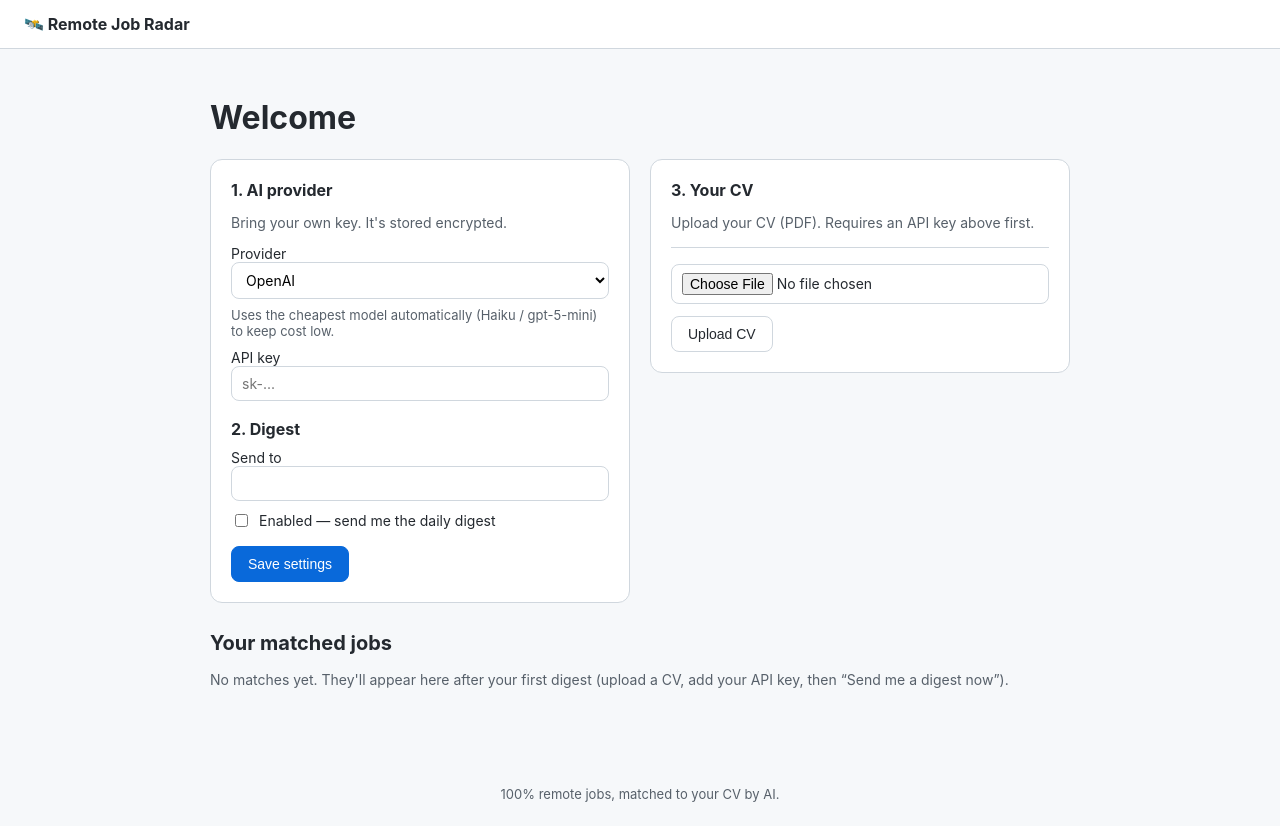
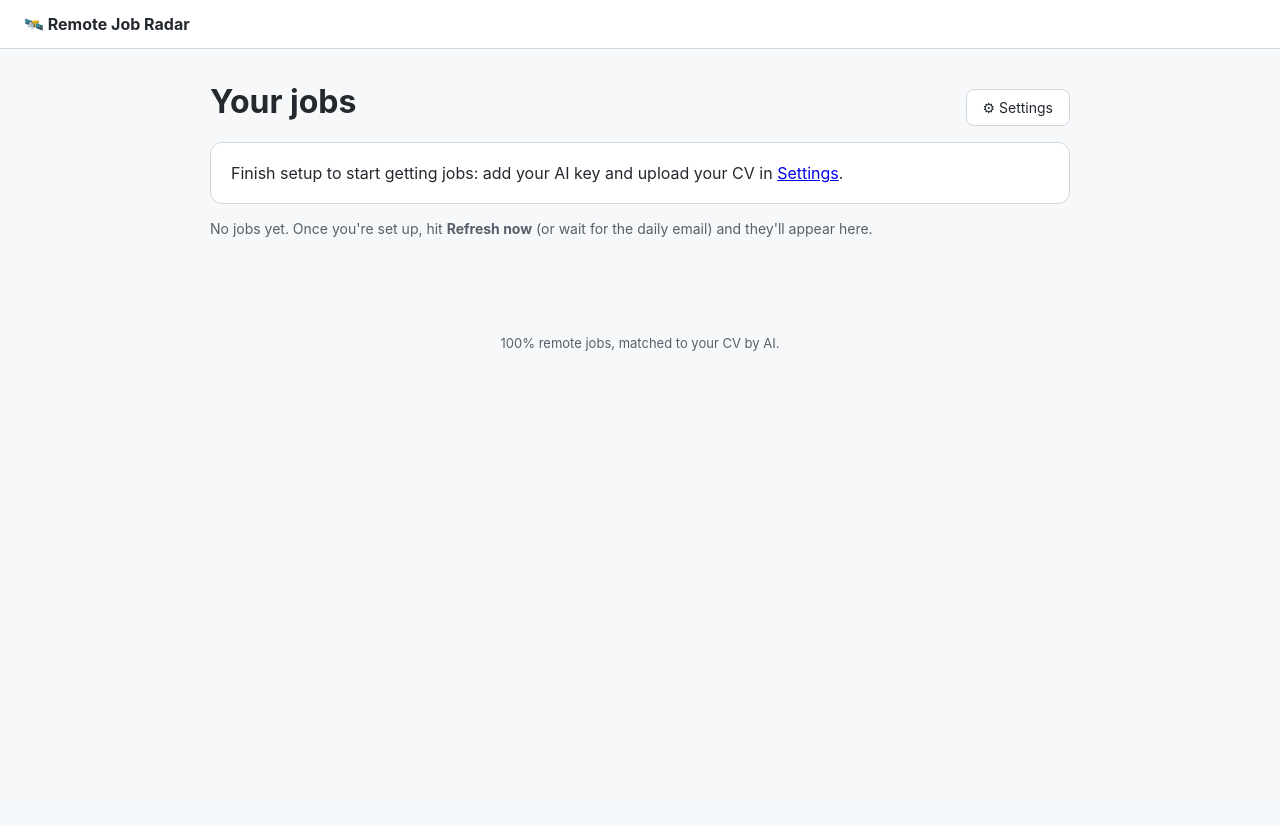
Before and after one commit to RubenKid/remote-job-radar, a FastAPI app: template src/job_radar/web/templates/dashboard.html in a window 1280 px wide. After the commit the page ends 351 px from the top, so only its background shows below. Run offline with FastAPI, Linux system fonts and the light colour scheme; the template is opened without the code that fills it, so the values that code supplies are empty.

Commit message:
Jobs-first UI + per-user source toggles
- Split the dashboard: /dashboard now shows the user's jobs first with a Refresh
  and a Settings button; all configuration moves to a dedicated /settings page.
- Per-user enable/disable of job sources (Settings.disabled_sources, all on by
  default). effective_sources() applies them; Upwork stays off until connected.
- Nav updated (Jobs / Settings / Log out); config forms redirect back to /settings.
- ruff: allow FastAPI Form/Query/Depends in defaults.

Co-Authored-By: Claude Opus 4.8 (1M context) <noreply@anthropic.com>

```diff
--- a/pyproject.toml
+++ b/pyproject.toml
@@ -50,3 +50,6 @@ pythonpath = ["src"]
 
 [tool.ruff]
 line-length = 100
+
+[tool.ruff.lint.flake8-bugbear]
+extend-immutable-calls = ["fastapi.Form", "fastapi.Query", "fastapi.Depends", "fastapi.File"]
--- a/src/job_radar/web/app.py
+++ b/src/job_radar/web/app.py
@@ -34,6 +34,25 @@ from .upwork_oauth import authorize_url, exchange_code
 logger = get_logger(__name__)
 _TEMPLATES_DIR = Path(__file__).parent / "templates"
 _STATIC_DIR = Path(__file__).parent / "static"
+
+_SOURCE_LABELS = {
+    "remotive": "Remotive",
+    "weworkremotely": "We Work Remotely",
+    "jobicy": "Jobicy",
+    "remoteok": "RemoteOK",
+    "himalayas": "Himalayas",
+    "workingnomads": "Working Nomads",
+    "nodesk": "NoDesk",
+    "arbeitnow": "Arbeitnow",
+    "euremotejobs": "euRemoteJobs",
+    "braintrust": "Braintrust (freelance)",
+    "themuse": "The Muse",
+    "findwork": "Findwork",
+    "serpapi": "Google Jobs (Indeed/LinkedIn)",
+    "greenhouse": "Startups — Greenhouse",
+    "ashby": "Startups — Ashby",
+    "lever": "Startups — Lever",
+}
 
 
 def create_app() -> FastAPI:
@@ -164,9 +183,39 @@ def create_app() -> FastAPI:
         authmod.logout_session(request)
         return RedirectResponse("/", status_code=303)
 
-    # ----- Dashboard -----
+    def _source_rows(settings: Settings) -> list[dict]:
+        try:
+            disabled = set(json.loads(settings.disabled_sources or "[]"))
+        except (ValueError, TypeError):
+            disabled = set()
+        return [
+            {"name": name, "label": _SOURCE_LABELS.get(name, name), "enabled": name not in disabled}
+            for name in base_config.sources
+            if name != "upwork"
+        ]
+
+    # ----- Dashboard (jobs first) -----
     @app.get("/dashboard", response_class=HTMLResponse)
     def dashboard(request: Request, msg: str = "", error: str = ""):
+        user = _load_user(request)
+        if user is None:
+            return RedirectResponse("/", status_code=303)
+        settings = _settings_for(user.id)
+        return templates.TemplateResponse(
+            request,
+            "dashboard.html",
+            {
+                "user": user,
+                "settings": settings,
+                "matches": _matches_for(user.id),
+                "msg": msg,
+                "error": error,
+            },
+        )
+
+    # ----- Settings page -----
+    @app.get("/settings", response_class=HTMLResponse)
+    def settings_page(request: Request, msg: str = "", error: str = ""):
         user = _load_user(request)
         if user is None:
             return RedirectResponse("/", status_code=303)
@@ -176,17 +225,35 @@ def create_app() -> FastAPI:
             profile = CandidateProfile.model_validate_json(settings.profile_json)
         return templates.TemplateResponse(
             request,
-            "dashboard.html",
+            "settings.html",
             {
                 "user": user,
                 "settings": settings,
                 "profile": profile,
-                "matches": _matches_for(user.id),
+                "sources": _source_rows(settings),
                 "upwork_available": bool(base_config.upwork_client_id),
                 "msg": msg,
                 "error": error,
             },
         )
+
+    @app.post("/sources")
+    def save_sources(request: Request, sources: list[str] | None = Form(None)):
+        uid = authmod.current_user_id(request)
+        if uid is None:
+            return RedirectResponse("/", status_code=303)
+        enabled = set(sources or [])
+        disabled = [
+            name for name in base_config.sources
+            if name != "upwork" and name not in enabled
+        ]
+        with session_scope() as session:
+            s = session.scalar(select(Settings).where(Settings.user_id == uid))
+            if s is None:
+                s = Settings(user_id=uid)
+                session.add(s)
+            s.disabled_sources = json.dumps(disabled)
+        return RedirectResponse("/settings?msg=Sources+updated", status_code=303)
 
     @app.post("/jobs/{match_id}/applied")
     def toggle_applied(request: Request, match_id: int):
@@ -221,7 +288,7 @@ def create_app() -> FastAPI:
             s.enabled = enabled
             if api_key.strip():  # only overwrite when a new key is supplied
                 s.api_key_encrypted = encrypt_secret(api_key.strip(), web.app_secret_key)
-        return RedirectResponse("/dashboard?msg=Settings+saved", status_code=303)
+        return RedirectResponse("/settings?msg=Settings+saved", status_code=303)
 
     # ----- Edit search keywords (auto-filled from CV, user-editable) -----
     @app.post("/keywords")
@@ -239,11 +306,11 @@ def create_app() -> FastAPI:
         with session_scope() as session:
             s = session.scalar(select(Settings).where(Settings.user_id == uid))
             if s is None or not s.profile_json:
-                return RedirectResponse("/dashboard?error=Upload+a+CV+first", status_code=303)
+                return RedirectResponse("/settings?error=Upload+a+CV+first", status_code=303)
             profile = CandidateProfile.model_validate_json(s.profile_json)
             profile.search_terms = terms
             s.profile_json = profile.model_dump_json()
-        return RedirectResponse("/dashboard?msg=Keywords+updated", status_code=303)
+        return RedirectResponse("/settings?msg=Keywords+updated", status_code=303)
 
     # ----- CV upload -> profile -----
     @app.post("/cv")
@@ -254,7 +321,7 @@ def create_app() -> FastAPI:
         settings = _settings_for(uid)
         if not settings.has_api_key:
             return RedirectResponse(
-                "/dashboard?error=Add+your+AI+API+key+first", status_code=303
+                "/settings?error=Add+your+AI+API+key+first", status_code=303
             )
         tmp = _STATIC_DIR.parent / f"_cv_{uid}.pdf"
         try:
@@ -265,11 +332,11 @@ def create_app() -> FastAPI:
             with session_scope() as session:
                 s = session.scalar(select(Settings).where(Settings.user_id == uid))
                 s.profile_json = profile.model_dump_json()
-            return RedirectResponse("/dashboard?msg=Profile+created", status_code=303)
+            return RedirectResponse("/settings?msg=Profile+created", status_code=303)
         except Exception as exc:  # noqa: BLE001
             logger.warning("CV processing failed for user %s: %s", uid, exc)
             return RedirectResponse(
-                f"/dashboard?error=CV+processing+failed:+{exc}", status_code=303
+                f"/settings?error=CV+processing+failed:+{exc}", status_code=303
             )
         finally:
             tmp.unlink(missing_ok=True)
@@ -312,7 +379,7 @@ def create_app() -> FastAPI:
         if uid is None:
             return RedirectResponse("/", status_code=303)
         if not base_config.upwork_client_id:
-            return RedirectResponse("/dashboard?error=Upwork+not+configured", status_code=303)
+            return RedirectResponse("/settings?error=Upwork+not+configured", status_code=303)
         state = secrets.token_urlsafe(16)
         request.session["upwork_state"] = state
         redirect_uri = web.base_url + "/auth/upwork/callback"
@@ -328,7 +395,7 @@ def create_app() -> FastAPI:
         expected = request.session.pop("upwork_state", None)
         if not code or not state or state != expected:
             return RedirectResponse(
-                "/dashboard?error=Upwork+authorization+failed", status_code=303
+                "/settings?error=Upwork+authorization+failed", status_code=303
             )
         redirect_uri = web.base_url + "/auth/upwork/callback"
         try:
@@ -341,11 +408,11 @@ def create_app() -> FastAPI:
         except Exception as exc:  # noqa: BLE001
             logger.warning("Upwork token exchange failed for user %s: %s", uid, exc)
             return RedirectResponse(
-                "/dashboard?error=Upwork+token+exchange+failed", status_code=303
+                "/settings?error=Upwork+token+exchange+failed", status_code=303
             )
         if not refresh:
             return RedirectResponse(
-                "/dashboard?error=No+Upwork+refresh+token+returned", status_code=303
+                "/settings?error=No+Upwork+refresh+token+returned", status_code=303
             )
         with session_scope() as session:
             s = session.scalar(select(Settings).where(Settings.user_id == uid))
@@ -353,7 +420,7 @@ def create_app() -> FastAPI:
                 s = Settings(user_id=uid)
                 session.add(s)
             s.upwork_refresh_token_encrypted = encrypt_secret(refresh, web.app_secret_key)
-        return RedirectResponse("/dashboard?msg=Upwork+connected", status_code=303)
+        return RedirectResponse("/settings?msg=Upwork+connected", status_code=303)
 
     @app.post("/auth/upwork/disconnect")
     def upwork_disconnect(request: Request):
@@ -364,7 +431,7 @@ def create_app() -> FastAPI:
             s = session.scalar(select(Settings).where(Settings.user_id == uid))
             if s is not None:
                 s.upwork_refresh_token_encrypted = ""
-        return RedirectResponse("/dashboard?msg=Upwork+disconnected", status_code=303)
+        return RedirectResponse("/settings?msg=Upwork+disconnected", status_code=303)
 
     @app.get("/healthz")
     def healthz():
--- a/src/job_radar/web/db.py
+++ b/src/job_radar/web/db.py
@@ -67,6 +67,7 @@ class Settings(Base):
     email_max: Mapped[int] = mapped_column(Integer, default=15)
     enabled: Mapped[bool] = mapped_column(Boolean, default=True)
     upwork_refresh_token_encrypted: Mapped[str] = mapped_column(Text, default="")
+    disabled_sources: Mapped[str] = mapped_column(Text, default="[]")  # JSON list
     updated_at: Mapped[datetime] = mapped_column(
         DateTime(timezone=True), default=_now, onupdate=_now
     )
@@ -150,6 +151,7 @@ def _ensure_columns(engine) -> None:
     wanted = [
         ("matched_jobs", "published_at", "VARCHAR"),
         ("settings", "upwork_refresh_token_encrypted", "TEXT"),
+        ("settings", "disabled_sources", "TEXT"),
     ]
     for table, col, coltype in wanted:
         if table not in tables:
--- a/src/job_radar/web/templates/base.html
+++ b/src/job_radar/web/templates/base.html
@@ -11,7 +11,8 @@
     <a class="brand" href="/">🛰️ Remote Job Radar</a>
     <nav>
       {% if request.session.get('user_id') %}
-        <a href="/dashboard">Dashboard</a>
+        <a href="/dashboard">Jobs</a>
+        <a href="/settings">Settings</a>
         <a href="/logout">Log out</a>
       {% endif %}
     </nav>
--- a/src/job_radar/web/templates/dashboard.html
+++ b/src/job_radar/web/templates/dashboard.html
@@ -1,98 +1,32 @@
 {% extends "base.html" %}
-{% block title %}Dashboard — Remote Job Radar{% endblock %}
+{% block title %}Jobs — Remote Job Radar{% endblock %}
 {% block content %}
-<h1>Welcome{% if user.name %}, {{ user.name }}{% endif %}</h1>
+<div style="display:flex;justify-content:space-between;align-items:center;flex-wrap:wrap;gap:10px">
+  <h1 style="margin:0">Your jobs {% if matches %}<span class="muted">({{ matches|length }})</span>{% endif %}</h1>
+  <div>
+    {% if settings.ready %}
+    <form method="post" action="/run-now" style="display:inline">
+      <button class="btn btn-primary" type="submit">Refresh now</button>
+    </form>
+    {% endif %}
+    <a class="btn" href="/settings">⚙ Settings</a>
+  </div>
+</div>
 
 {% if msg %}<div class="flash ok">{{ msg }}</div>{% endif %}
 {% if error %}<div class="flash err">{{ error }}</div>{% endif %}
 
-<div class="grid">
-  <section class="card">
-    <h2>1. AI provider</h2>
-    <p class="muted">Bring your own key. It's stored encrypted.</p>
-    <form method="post" action="/settings">
-      <label>Provider
-        <select name="provider">
-          <option value="openai" {% if settings.provider == 'openai' %}selected{% endif %}>OpenAI</option>
-          <option value="anthropic" {% if settings.provider == 'anthropic' %}selected{% endif %}>Anthropic (Claude)</option>
-        </select>
-      </label>
-      <p class="muted" style="font-size:13px;margin:8px 0 0">
-        Uses the cheapest model automatically (Haiku / gpt-5-mini) to keep cost low.
-      </p>
-      <label>API key
-        <input type="password" name="api_key"
-               placeholder="{% if settings.has_api_key %}•••••• (saved — leave blank to keep){% else %}sk-...{% endif %}" />
-      </label>
+{% if not settings.ready %}
+<div class="card" style="margin-top:16px">
+  <p style="margin:0">Finish setup to start getting jobs: add your AI key and upload
+    your CV in <a href="/settings">Settings</a>.</p>
+</div>
+{% endif %}
 
-      <h2>2. Digest</h2>
-      <label>Send to
-        <input type="email" name="digest_email" value="{{ settings.digest_email }}" required />
-      </label>
-      <label class="check">
-        <input type="checkbox" name="enabled" value="true" {% if settings.enabled %}checked{% endif %} />
-        Enabled — send me the daily digest
-      </label>
-      <button class="btn btn-primary" type="submit">Save settings</button>
-    </form>
-  </section>
-
-  <section class="card">
-    <h2>3. Your CV</h2>
-    {% if profile %}
-      <p class="flash ok">Profile ready ✓</p>
-      <p class="muted">{{ profile.summary }}</p>
-      <p><strong>{{ profile.seniority or '—' }}</strong> ·
-         {{ profile.years_experience }} yrs ·
-         {{ profile.skills|length }} skills</p>
-      <h2>Search keywords</h2>
-      <p class="muted" style="font-size:13px;margin:0 0 6px">
-        Auto-filled from your CV — edit these to control exactly what gets searched
-        (comma-separated). Job titles are matched against them.</p>
-      <form method="post" action="/keywords">
-        <textarea name="keywords" rows="3">{{ profile.search_terms|join(', ') }}</textarea>
-        <button class="btn" type="submit">Save keywords</button>
-      </form>
-    {% else %}
-      <p class="muted">Upload your CV (PDF). Requires an API key above first.</p>
-    {% endif %}
-    <hr />
-    <form method="post" action="/cv" enctype="multipart/form-data">
-      <input type="file" name="cv" accept="application/pdf" required />
-      <button class="btn" type="submit">{{ 'Re-upload CV' if profile else 'Upload CV' }}</button>
-    </form>
-
-    {% if upwork_available %}
-    <hr />
-    <h2>Upwork (freelance gigs)</h2>
-    {% if settings.has_upwork %}
-      <p class="flash ok">Upwork connected ✓</p>
-      <form method="post" action="/auth/upwork/disconnect">
-        <button class="btn" type="submit">Disconnect Upwork</button>
-      </form>
-    {% else %}
-      <p class="muted" style="font-size:13px;margin:0 0 6px">
-        Connect your Upwork account to include remote freelance gigs.</p>
-      <a class="btn" href="/auth/upwork/start">Connect Upwork</a>
-    {% endif %}
-    {% endif %}
-
-    {% if settings.ready %}
-    <hr />
-    <form method="post" action="/run-now">
-      <button class="btn btn-primary" type="submit">Send me a digest now</button>
-    </form>
-    {% endif %}
-  </section>
-</div>
-
-<section id="matches" style="margin-top:28px">
-  <h2 style="font-size:20px">Your matched jobs
-    {% if matches %}<span class="muted">({{ matches|length }})</span>{% endif %}
-  </h2>
+<section id="matches" style="margin-top:16px">
   {% if not matches %}
-    <p class="muted">No matches yet. They'll appear here after your first digest
-      (upload a CV, add your API key, then “Send me a digest now”).</p>
+    <p class="muted">No jobs yet. Once you're set up, hit <strong>Refresh now</strong>
+      (or wait for the daily email) and they'll appear here.</p>
   {% else %}
     {% for j in matches %}
     <div class="card" style="margin-bottom:12px;{% if j.applied %}opacity:.6{% endif %}">
```
Also changed, not shown: src/job_radar/web/engine_glue.py (+18 -0 lines), src/job_radar/web/templates/settings.html (added, +104 -0 lines), tests/test_web.py (+21 -2 lines).
